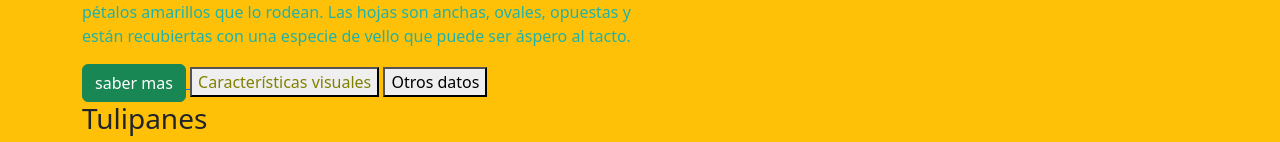
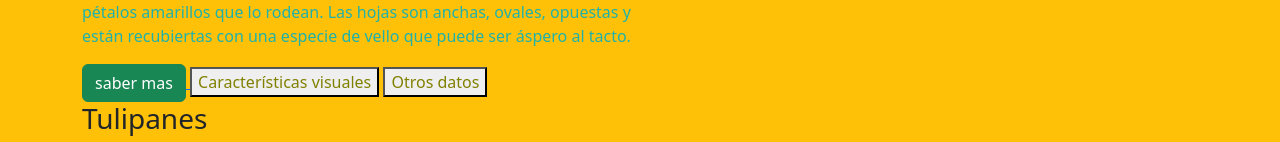
Before and after one commit to Matiasrosello2009/Primer-proyecto-Rosello, a plain HTML site: page index.html in a window 1280 px wide. Shown: the part 573-715 px from the top of the page. Drawn offline with nearby package versions, Linux system fonts and the light colour scheme.

Commit message:
practica js 48.4

```diff
--- a/styles.css
+++ b/styles.css
@@ -7,7 +7,7 @@ h3{
 p{
     color:lightseagreen
 }
-#Girasol{
+button{
     color:olive
 }
 
```
